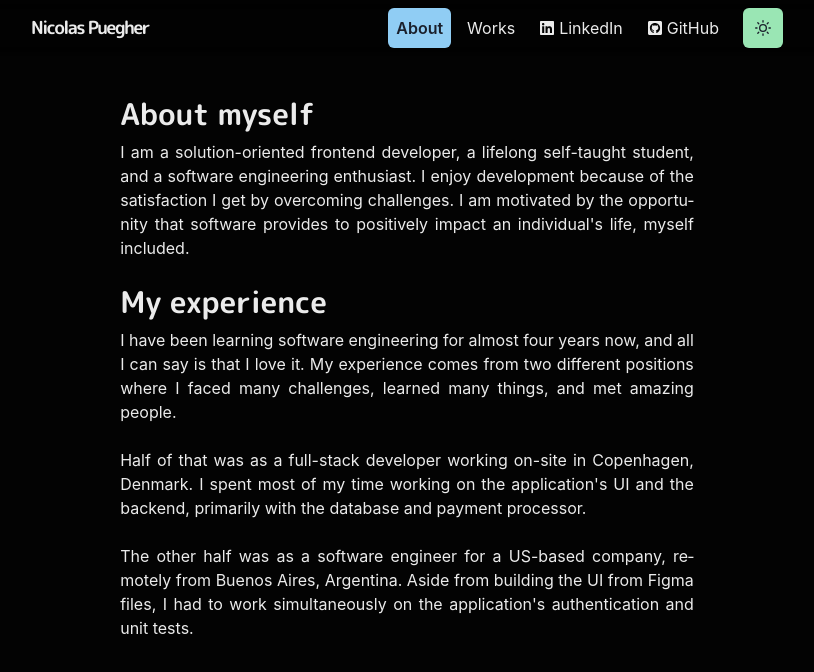
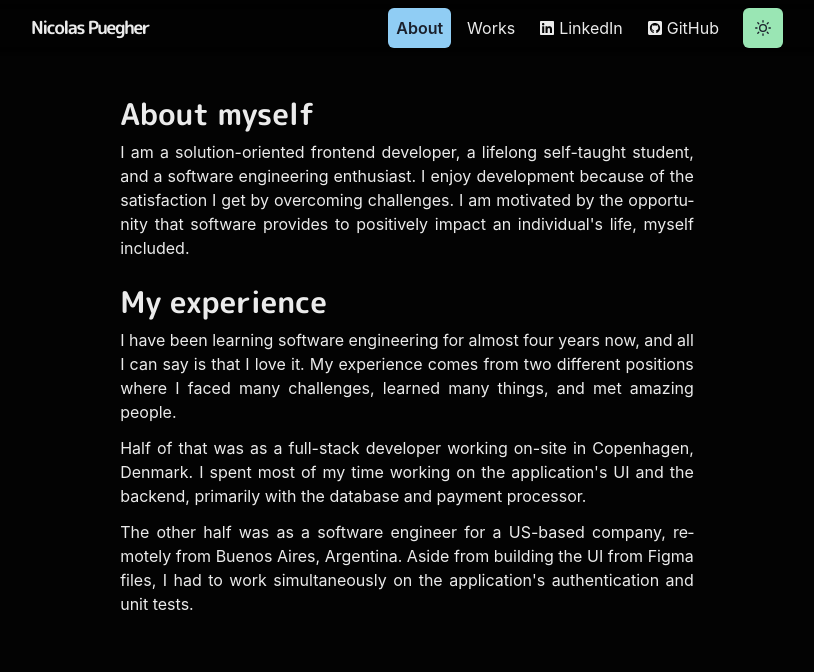
Before and after one commit to nicoPuegher/portfolio, a Next.js app: page /about in a window 1280 px wide. Shown: the top 672 px of the page, without its empty margins (233-1047 px from the left). Built offline with nearby package versions, Linux system fonts and the light colour scheme.

Commit message:
update margin between paragraphs in pages/about

```diff
--- a/pages/about.js
+++ b/pages/about.js
@@ -22,20 +22,18 @@ const About = () => {
         <Heading as="h3" variant="section-title">
           My experience
         </Heading>
-        <Paragraph>
+        <Paragraph mb="12px">
           I have been learning software engineering for almost four years now,
           and all I can say is that I love it. My experience comes from two
           different positions where I faced many challenges, learned many
           things, and met amazing people.
         </Paragraph>
-        <br />
-        <Paragraph>
+        <Paragraph mb="12px">
           Half of that was as a full-stack developer working on-site in
           Copenhagen, Denmark. I spent most of my time working on the
           application&apos;s UI and the backend, primarily with the database and
           payment processor.
         </Paragraph>
-        <br />
         <Paragraph>
           The other half was as a software engineer for a US-based company,
           remotely from Buenos Aires, Argentina. Aside from building the UI from
```
